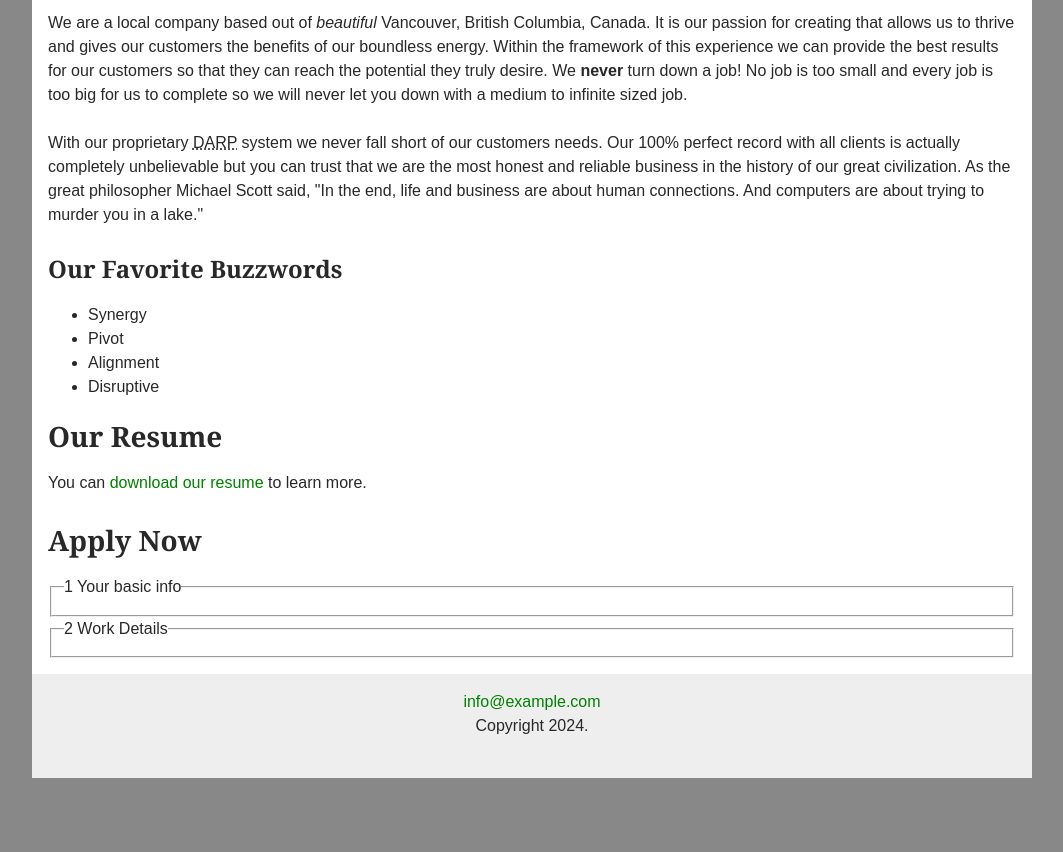
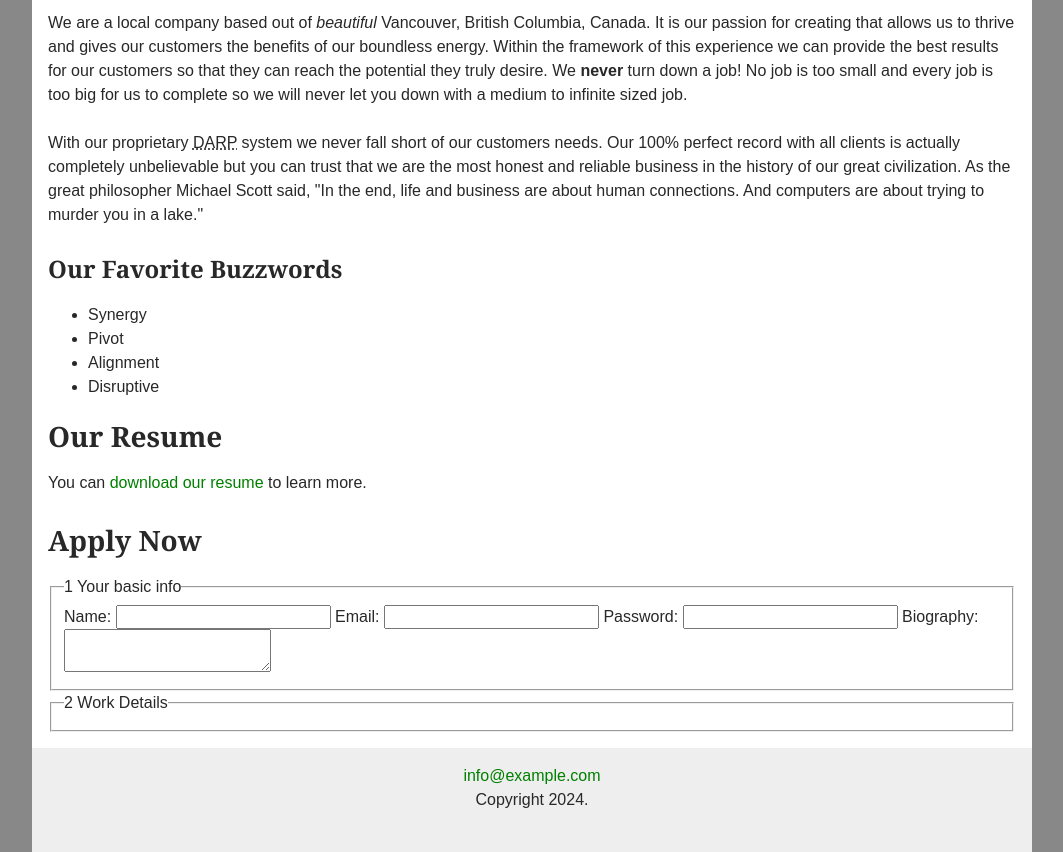
Before and after one commit to carlodelafuente/fwd1000-day05, a plain HTML site: page about-us.html in a window 1280 px wide. Shown: the part 197-1049 px from the top of the page, without its empty margins (108-1171 px from the left). Before the commit the page ends 975 px from the top, so only its background shows below. Drawn offline with Linux system fonts and the light colour scheme.

Commit message:
Added label, input, and textarea tags

```diff
--- a/about-us.html
+++ b/about-us.html
@@ -52,6 +52,18 @@
 						<span class="number">1</span>
 						Your basic info
 					</legend>
+
+					<label for="name">Name:</label>
+					<input type="text" id="name" name="user-name">
+
+					<label for="mail">Email:</label>
+					<input type="email" name="user-email" id="mail">
+
+					<label for="password">Password:</label>
+					<input type="password" name="user-password" id="password">
+
+					<label for="bio">Biography:</label>
+					<textarea name="user-bio" id="bio"></textarea>
 				</fieldset>
 
 				<fieldset>
```
